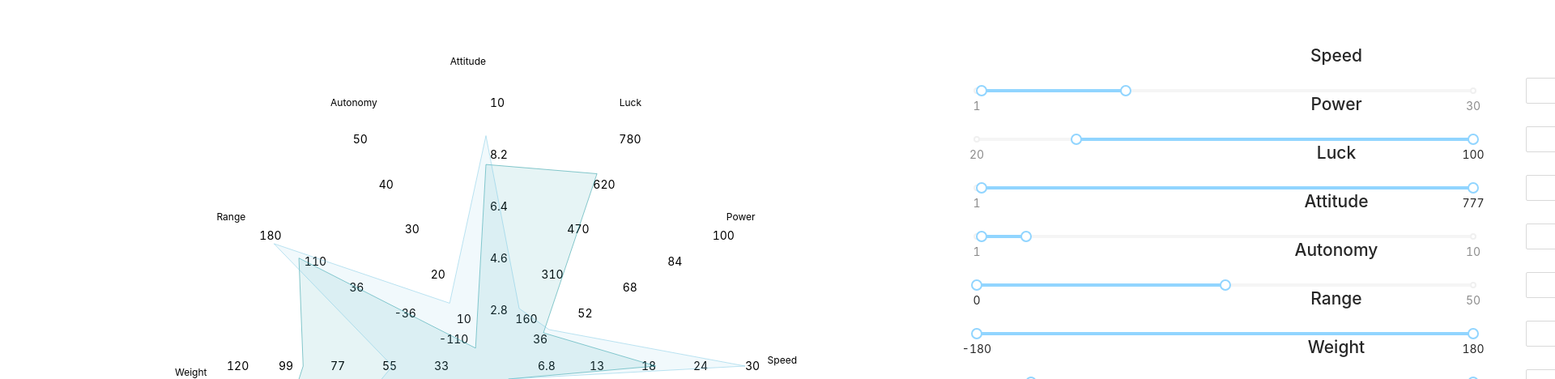
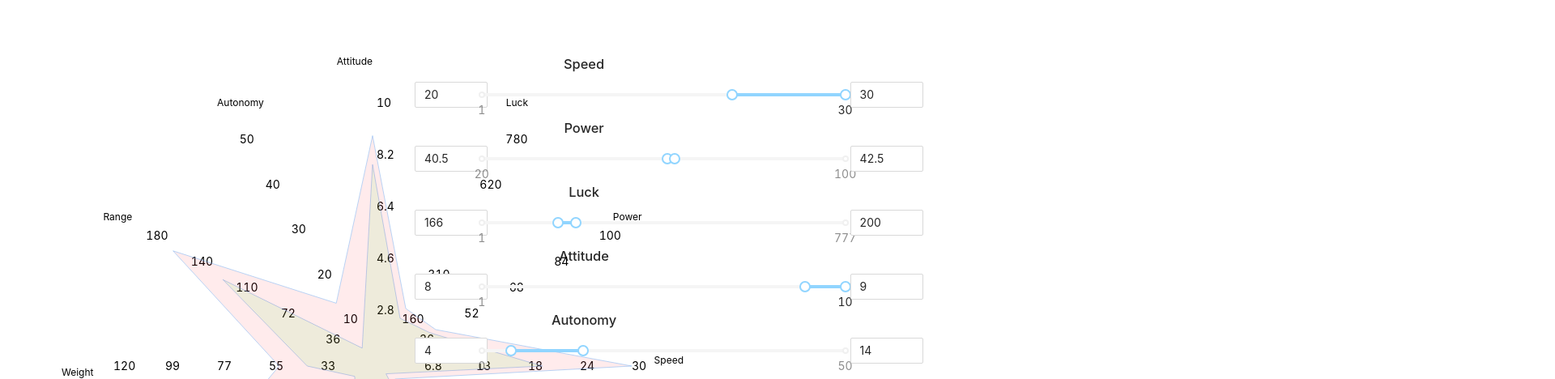
Before and after one commit to RusuVasile0309/RadarChart, a React (Create React App) app: page / in a window 1280 px wide. Shown: the part 148-616 px from the top of the page at 81% size, 1920 px wide, since content can reach past the window. Built offline with nearby package versions, Linux system fonts and the light colour scheme.

Commit message:
added input numbers

```diff
--- a/src/App.css
+++ b/src/App.css
@@ -1,5 +1,6 @@
 .App {
   text-align: center;
+
 }
 
 .App-logo {
@@ -36,3 +37,9 @@
     transform: rotate(360deg);
   }
 }
+
+input::-webkit-outer-spin-button,
+input::-webkit-inner-spin-button {
+  -webkit-appearance: none;
+  margin: 0;
+}
--- a/src/App.js
+++ b/src/App.js
@@ -6,22 +6,52 @@ import { useState } from 'react';
 import "antd/dist/antd.css";
 function App() {
 
+  const getAttribute = (data, nameOfAtribute) => {
 
+    switch (nameOfAtribute) {
+      case 'Power':
+        return data.Power;
+      case 'Speed':
+        return data.Speed;
+      case 'Luck':
+        return data.Luck;
+      case 'Attitude':
+        return data.Attitude;
+      case 'Autonomy':
+        return data.Autonomy;
+      case 'Range':
+        return data.Range;
+      case 'Weight':
+        return data.Weight;
+      case 'Battery':
+        return data.Battery;
+      case 'Awesomeness':
+        return data.Awesomeness;
+      case 'Fair':
+        return data.Fair;
+      case 'Logical':
+        return data.Logical;
+      case 'Bald':
+        return data.Bald;
+    }
+  }
 
   const [data1, setData1] = useState({
     name: 'Jon Snow',
     Speed: 20,
     Power: 40.5,
-    Luck: 666,
+    Luck: 166,
     Attitude: 8,
     Autonomy: 4,
     Range: 120,
-    Weight: 88.3,
-    Battery: 2500,
-    Awesomeness: 40,
+    Weight: 38.3,
+    Battery: 200,
+    Awesomeness: 13,
     Fair: 1.32,
     Logical: 8,
-    Bald: 5
+    Bald: 3,
+    fill: 'rgba(24,250,20,0.8)',
+    stroke: 'rgba(114,172,240,1)'
   },
   );
   const [data2, setData2] = useState({
@@ -37,7 +67,9 @@ function App() {
     Awesomeness: 20,
     Fair: 1.82,
     Logical: 9,
-    Bald: 5
+    Bald: 5,
+    fill: 'rgba(254,0,20,0.8)',
+    stroke: 'rgba(114,172,240,1)'
   });
 
   const domains = [
@@ -68,7 +100,7 @@ function App() {
     },
     {
       name: "Range",
-      domain: [-180, 180],
+      domain: [0, 180],
       getValue: d => d.Range,
     },
     {
@@ -104,87 +136,161 @@ function App() {
   ]
 
   const onChange = (value, end, start, type) => {
-    const value1 = (end - start) * value[0] / 100;
-    const value2 = (end - start) * value[1] / 100;
+    const value1 = (end - start) * value[0] / 100 + start;
+    const value2 = (end - start) * value[1] / 100 + start;
     console.log((end - start) * value[0] / 100);
     console.log((end - start) * value[1] / 100);
+
     switch (type) {
       case 'Speed':
-        console.log("enters here");
         setData1({ ...data1, Speed: value1 });
         setData2({ ...data2, Speed: value2 });
         break;
       case 'Power':
-        console.log("enters here");
         setData1({ ...data1, Power: value1 });
         setData2({ ...data2, Power: value2 });
         break;
       case 'Luck':
-        console.log("enters here");
         setData1({ ...data1, Luck: value1 });
         setData2({ ...data2, Luck: value2 });
         break;
       case 'Attitude':
-        console.log("enters here");
         setData1({ ...data1, Attitude: value1 });
         setData2({ ...data2, Attitude: value2 });
         break;
       case 'Autonomy':
-        console.log("enters here");
         setData1({ ...data1, Autonomy: value1 });
         setData2({ ...data2, Autonomy: value2 });
         break;
       case 'Range':
-        console.log("enters here");
         setData1({ ...data1, Range: value1 });
         setData2({ ...data2, Range: value2 });
         break;
       case 'Weight':
-        console.log("enters here");
         setData1({ ...data1, Weight: value1 });
         setData2({ ...data2, Weight: value2 });
         break;
       case 'Battery':
-        console.log("enters here");
         setData1({ ...data1, Battery: value1 });
         setData2({ ...data2, Battery: value2 });
         break;
-      case 'Awesonmeness':
-        console.log("enters here");
-        setData1({ ...data1, Awesonmeness: value1 });
-        setData2({ ...data2, Awesonmeness: value2 });
+      case 'Awesomeness':
+        setData1({ ...data1, Awesomeness: value1 });
+        setData2({ ...data2, Awesomeness: value2 });
         break;
       case 'Fair':
-        console.log("enters here");
         setData1({ ...data1, Fair: value1 });
         setData2({ ...data2, Fair: value2 });
         break;
       case 'Logical':
-        console.log("enters here");
         setData1({ ...data1, Logical: value1 });
         setData2({ ...data2, Logical: value2 });
         break;
       case 'Bald':
-        console.log("enters here");
         setData1({ ...data1, Bald: value1 });
         setData2({ ...data2, Bald: value2 });
         break;
-
     }
-
   }
 
+  const onChangeInputLeft = (value, type) => {
+    console.log(type);
+    switch (type) {
+      case 'Power':
+        setData1({ ...data1, Power: value });
+        break;
+      case 'Speed':
+        setData1({ ...data1, Speed: value });
+        break;
+      case 'Luck':
+        setData1({ ...data1, Luck: value });
+        break;
+      case 'Attitude':
+        setData1({ ...data1, Attitude: value });
+        break;
+      case 'Autonomy':
+        setData1({ ...data1, Autonomy: value });
+        break;
+      case 'Range':
+        setData1({ ...data1, Range: value });
+        break;
+      case 'Weight':
+        setData1({ ...data1, Weight: value });
+        break;
+      case 'Battery':
+        setData1({ ...data1, Battery: value });
+        break;
+      case 'Awesomeness':
+        setData1({ ...data1, Awesomeness: value });
+        break;
+      case 'Fair':
+        setData1({ ...data1, Fair: value });
+        break;
+      case 'Logical':
+        setData1({ ...data1, Logical: value });
+        break;
+      case 'Bald':
+        setData1({ ...data1, Bald: value });
+        break;
+    }
+  }
+  const onChangeInputRight = (value, type) => {
+    console.log(type);
+    switch (type) {
+      case 'Power':
+        setData2({ ...data2, Power: value });
+        break;
+      case 'Speed':
+        setData2({ ...data2, Speed: value });
+        break;
+      case 'Luck':
+        setData2({ ...data2, Luck: value });
+        break;
+      case 'Attitude':
+        setData2({ ...data2, Attitude: value });
+        break;
+      case 'Autonomy':
+        setData2({ ...data2, Autonomy: value });
+        break;
+      case 'Range':
+        setData2({ ...data2, Range: value });
+        break;
+      case 'Weight':
+        setData2({ ...data2, Weight: value });
+        break;
+      case 'Battery':
+        setData2({ ...data2, Battery: value });
+        break;
+      case 'Awesomeness':
+        setData2({ ...data2, Awesomeness: value });
+        break;
+      case 'Fair':
+        setData2({ ...data2, Fair: value });
+        break;
+      case 'Logical':
+        setData2({ ...data2, Logical: value });
+        break;
+      case 'Bald':
+        setData2({ ...data2, Bald: value });
+        break;
+    }
+  }
   return (
     <div className="App">
       <div style={{ display: "flex", flexDirection: "row" }}>
-        <RadarComponent domains={domains} data={[data1, data2]} />
-        <div style={{ marginTop: "200px" }}>
+        <div style={{ height: "100%", width: "40%" }}>
+          <RadarComponent domains={domains} data={[data1, data2]} />
+        </div>
+        <div style={{ marginTop: "200px", height: "100%", width: "60%" }}>
           {domains.map((elem) =>
             <SliderComponent
               start={elem.domain[0]}
               end={elem.domain[1]}
               nameTag={elem.name}
               onChange={(value) => onChange(value, elem.domain[1], elem.domain[0], elem.name)}
+              defaultValues={[getAttribute(data1, elem.name), getAttribute(data2, elem.name)]}
+              onChangeInputLeft={(value) => onChangeInputLeft(value, elem.name)}
+              onChangeInputRight={(value) => onChangeInputRight(value, elem.name)}
             />)
           }
 
--- a/src/RadarComponents.jsx
+++ b/src/RadarComponents.jsx
@@ -8,10 +8,10 @@ const wideFormat = format('.3r');
 
 const RadarComponent = ({ domains, data }) => {
 
-
+    console.log(data)
 
     return (
-        <div style={{ margin: "200px" }}>
+        <div style={{ marginLeft: "60px", marginTop: "200px" }}>
             <RadarChart
                 style={{
                     axes: {
--- a/src/Slider.jsx
+++ b/src/Slider.jsx
@@ -1,32 +1,43 @@
 import { useState } from "react";
 import { Slider, InputNumber, Col, Row } from "antd"
 
-const SliderComponent = ({ start, end, nameTag, onChange }) => {
+const SliderComponent = ({ start, end, nameTag, onChange, defaultValues, onChangeInputLeft, onChangeInputRight }) => {
     const marks = {
         0: start,
         100: end
     }
 
-    return <div style={{ height: "60px", width: "1000px" }}>
-        <h2 style={{ marginRight: "100px" }}>{nameTag}</h2>
-        <Row>
-            <Col span={15}>
+    return (<div style={{ display: "flex", flexDirection: "column" }}>
+        <h3 style={{ marginRight: "350px", marginTop: "15px" }}>{nameTag}</h3>
+        <div style={{ height: "30px", display: "flex", flexDirection: "row" }}>
+            <div style={{ width: "10%" }}>
+                <InputNumber
+                    min={start}
+                    max={defaultValues[1]}
+                    value={defaultValues[0]}
+                    onChange={onChangeInputLeft}
+                />
+            </div>
+            <div style={{ width: "60%" }}>
                 <Slider
                     disabled={false}
-                    defaultValue={[start, end]}
+                    defaultValue={[defaultValues[0] * 100 / (end - start), defaultValues[1] * 100 / (end - start)]}
                     range={true}
                     marks={marks}
                     onChange={onChange}
+                    tooltipVisible={false}
                 />
-            </Col>
-            <Col span={5}>
-                <InputNumber></InputNumber>
-            </Col>
-        </Row>
+            </div>
+            <div style={{ width: "10%" }}>
+                <InputNumber
+                    min={start}
+                    max={end}
+                    value={defaultValues[1]}
+                    onChange={onChangeInputRight}
+                />
+            </div>
+        </div>
+    </div>)
 
-
-
-
-    </div>
 }
 export default SliderComponent;
--- a/src/index.css
+++ b/src/index.css
@@ -5,9 +5,15 @@ body {
     sans-serif;
   -webkit-font-smoothing: antialiased;
   -moz-osx-font-smoothing: grayscale;
+
 }
 
 code {
   font-family: source-code-pro, Menlo, Monaco, Consolas, 'Courier New',
     monospace;
 }
+input::-webkit-outer-spin-button,
+input::-webkit-inner-spin-button {
+  -webkit-appearance: none;
+  margin: 0;
+}
```
